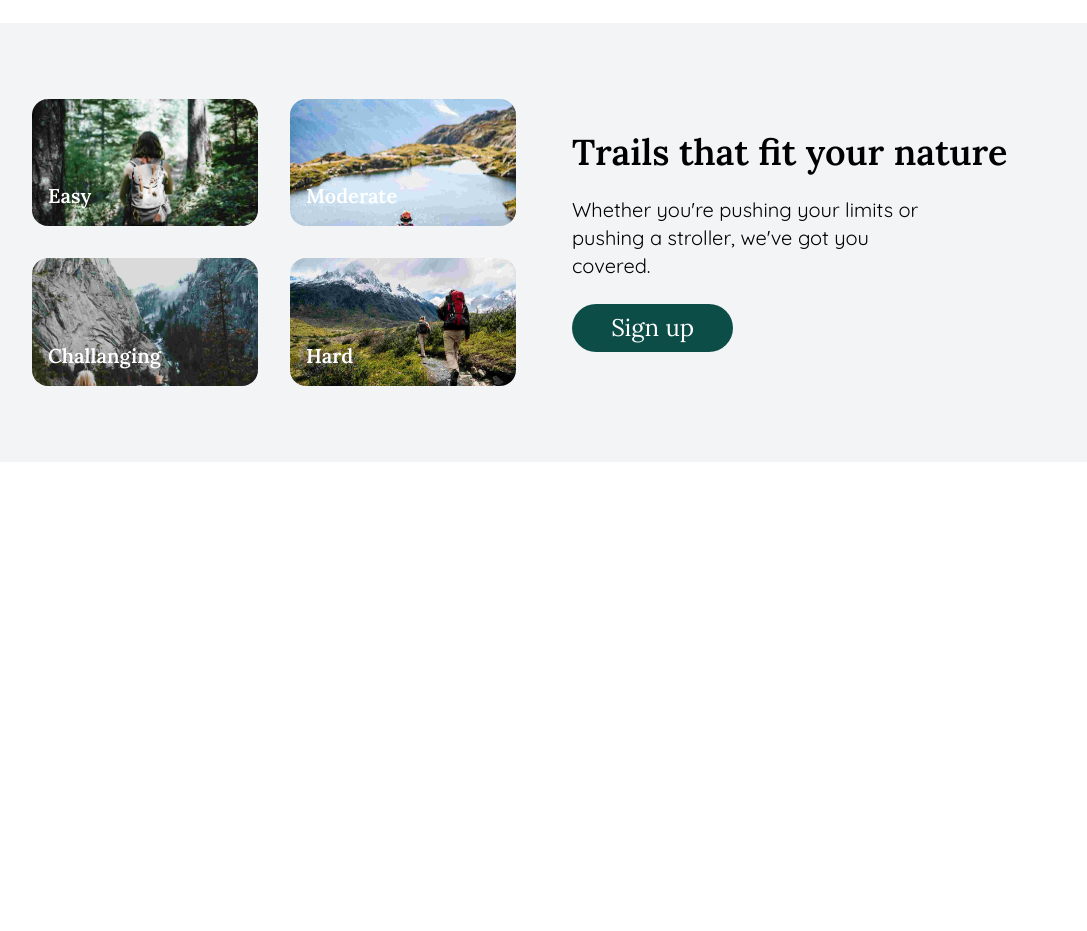
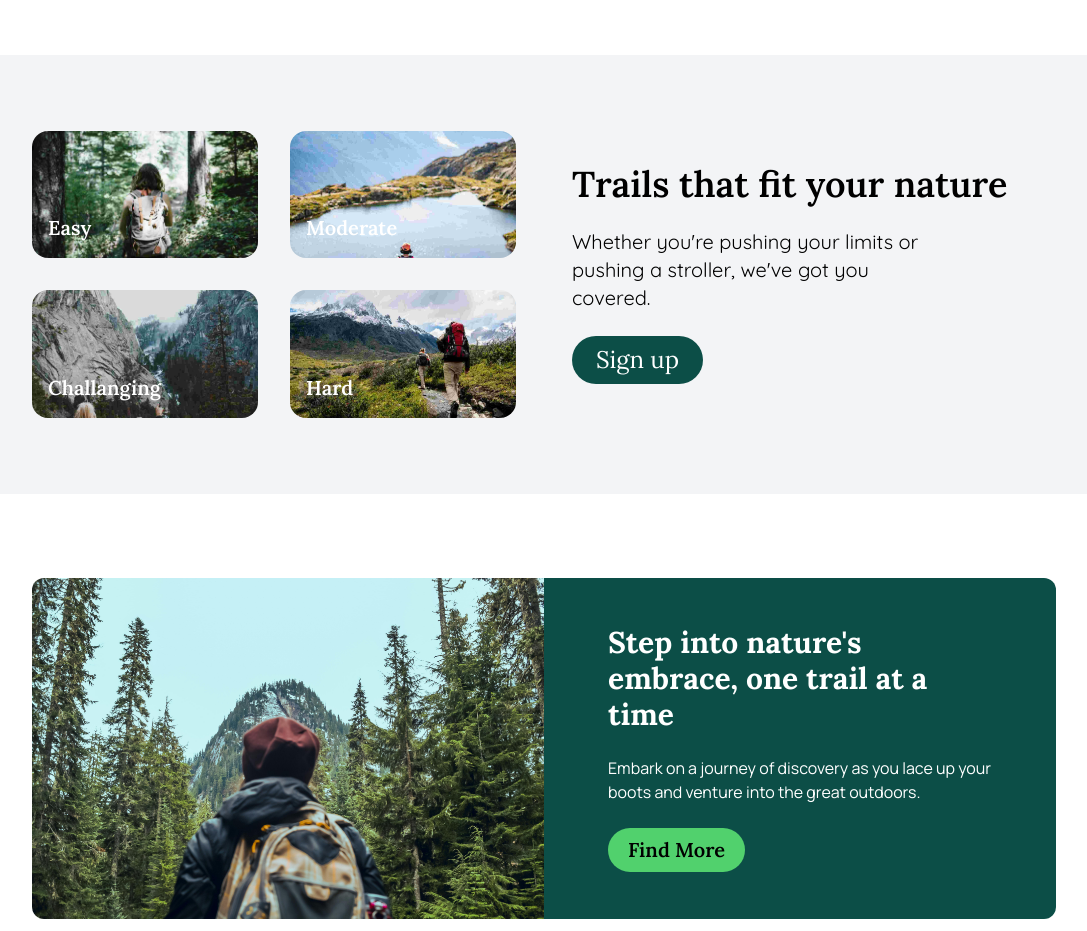
Before and after one commit to sunilshrestha07/HikerHeven, a React (Vite) app in the folder client/: page / in a window 1280 px wide. Shown: the part 866-1797 px from the top of the page, without its empty margins (96-1183 px from the left). Before the commit the page ends 1328 px from the top, so only its background shows below. Built offline with nearby package versions, Linux system fonts and the light colour scheme.

Commit message:
made find more section

```diff
--- a/client/src/App.tsx
+++ b/client/src/App.tsx
@@ -5,6 +5,7 @@ import Home from "./pages/Home"
 import About from "./pages/About"
 import Saved from "./pages/Saved"
 import AboutHike from "./pages/AboutHike"
+import HikesPage from "./pages/HikesPage"
 
 function App() {
 
@@ -18,6 +19,7 @@ function App() {
             <Route path ="/about" element={<About/>}/>
             <Route path ="/saved" element={<Saved/>}/>
             <Route path ="/aboutHike" element={<AboutHike/>}/>
+            <Route path="/level/:level" element={<HikesPage/>}/>
           </Routes>
       </BrowserRouter>
     </>
--- /dev/null
+++ b/client/src/components/FindMore.tsx
@@ -0,0 +1,22 @@
+export default function FindMore() {
+  return (
+    <>
+        <div className="">
+            <div className=" sm:mt-8">
+                <div className=" grid grid-cols-1 sm:grid-cols-2 rounded-xl overflow-hidden">
+                    <div className=" row-span-1 sm:col-span-1">
+                        <img className="w-full aspect-auto object-cover object-center" src="/crouselImage/find.jpg" alt="" />
+                    </div>
+                    <div className=" row-span-1 sm:col-span-1 bg-darkGreen w-full h-full px-6 py-3 lg:px-16 lg:py-5 flex flex-col gap-4 sm:gap-6 justify-center items-start" >
+                        <div className=" font-Lora text-2xl sm:text-xl lg:text-3xl font-bold  text-white">
+                            <p>Step into nature's embrace, one trail at a time</p>
+                        </div>
+                        <p className=" font-Manrope text-sm sm:text-xs lg:text-base text-white">Embark on a journey of discovery as you lace up your boots and venture into the great outdoors.</p>
+                        <button className=" bg-lightGreen px-5 py-2 rounded-full font-Lora text-sm lg:text-xl font-semibold">Find More</button>
+                    </div>
+                </div>
+            </div>
+        </div>
+    </>
+  )
+}
--- a/client/src/components/Trails.tsx
+++ b/client/src/components/Trails.tsx
@@ -1,3 +1,4 @@
+import { Link } from "react-router-dom";
 import { paddingSize } from "../declareSize";
 
 export default function Trails() {
@@ -8,27 +9,35 @@ export default function Trails() {
             <div className={paddingSize}>
               <div className=" grid grid-rows-2 sm:grid-rows-none sm:grid-cols-2 gap-0 sm:gap-14 py-5 sm:py-16">
                   <div className=" order-2 sm:order-1 row-span-1 sm:col-span-1 grid grid-cols-2 gap-5 sm:gap-8">
+                      <Link to='/level/easy'>
                         <div className="relative">
                           <img className="w-full aspect-video object-cover object-center rounded-2xl " src="/crouselImage/easy.jpg" alt="" />
                           <p className=" text-sm absolute bottom-4 left-4 text-white sm:text-xl font-semibold font-Lora">Easy</p>
                         </div>
+                      </Link>
+                      <Link to='/level/moderate'>
                         <div className=" relative">
                           <img className="w-full aspect-video object-cover object-center rounded-2xl" src="/crouselImage/moderate.jpg" alt="" />
                           <p className="text-sm absolute bottom-4 left-4 text-white sm:text-xl font-semibold font-Lora">Moderate</p>
                         </div>
+                      </Link>
+                      <Link to='/level/challanging'>
                         <div className=" relative">
                           <img className="w-full aspect-video object-cover object-center rounded-2xl" src="/crouselImage/challanging.jpg" alt="" />
                           <p className="text-sm absolute bottom-4 left-4 text-white sm:text-xl font-semibold font-Lora">Challanging</p>
                         </div>
+                      </Link>
+                      <Link to='/level/hard'>
                         <div className=" relative">
                           <img className="w-full aspect-video object-cover object-center rounded-2xl" src="/crouselImage/hard.jpg" alt="" />
                           <p className="text-sm absolute bottom-4 left-4 text-white sm:text-xl font-semibold font-Lora">Hard</p>
                         </div>
+                      </Link>
                   </div>
-                  <div className=" row-span-1 order-1 sm:order-2 col-span-1 flex flex-col gap-2 sm:gap-3 xl:gap-6 justify-center">
+                  <div className=" row-span-1 order-1 sm:order-2 col-span-1 flex flex-col gap-2 sm:gap-3 xl:gap-6 justify-center items-start">
                     <p className="font-Lora text-xl lg:text-4xl font-semibold">Trails that fit your nature</p>
                     <p className="font-Quicksand text-sm lg:text-xl w-3/4">Whether you're pushing your limits or pushing a stroller, we've got you covered.</p>
-                    <button className="bg-darkGreen px-2 sm:px-6 py-1 sm:py-2 font-Lora text-base lg:text-2xl w-2/6 lg:w-1/3 text-white rounded-full">Sign up</button>
+                    <button className="bg-darkGreen px-2 sm:px-6 py-1 sm:py-2 font-Lora text-base lg:text-2xl text-white rounded-full">Sign up</button>
                   </div>
               </div>
             </div>
--- /dev/null
+++ b/client/src/pages/HikesPage.tsx
@@ -0,0 +1,5 @@
+export default function HikesPage() {
+  return (
+    <div>HikesPage</div>
+  )
+}
--- a/client/src/pages/Home.tsx
+++ b/client/src/pages/Home.tsx
@@ -1,5 +1,6 @@
 import Crousel from "../components/Crousel"
 import Favorites from "../components/Favorites"
+import FindMore from "../components/FindMore"
 import Trails from "../components/Trails"
 import { paddingSize } from "../declareSize"
 
@@ -7,7 +8,7 @@ export default function Home() {
   return (
     <div>
       <div className="">
-        <div className="flex flex-col gap-16 sm:gap-6">
+        <div className="flex flex-col gap-10">
           <div className={paddingSize}>
             <Crousel/>
           </div>
@@ -17,6 +18,9 @@ export default function Home() {
           <div className="">
             <Trails/>
           </div>
+          <div className={paddingSize}>
+            <FindMore/>
+          </div>
         </div>
       </div>
     </div>
```
Also changed, not shown: client/public/crouselImage/find.jpg (added), client/public/crouselImage/pexels-ollivves-1047051.jpg (added). Lines whose indentation alone changed are shown as unchanged.
